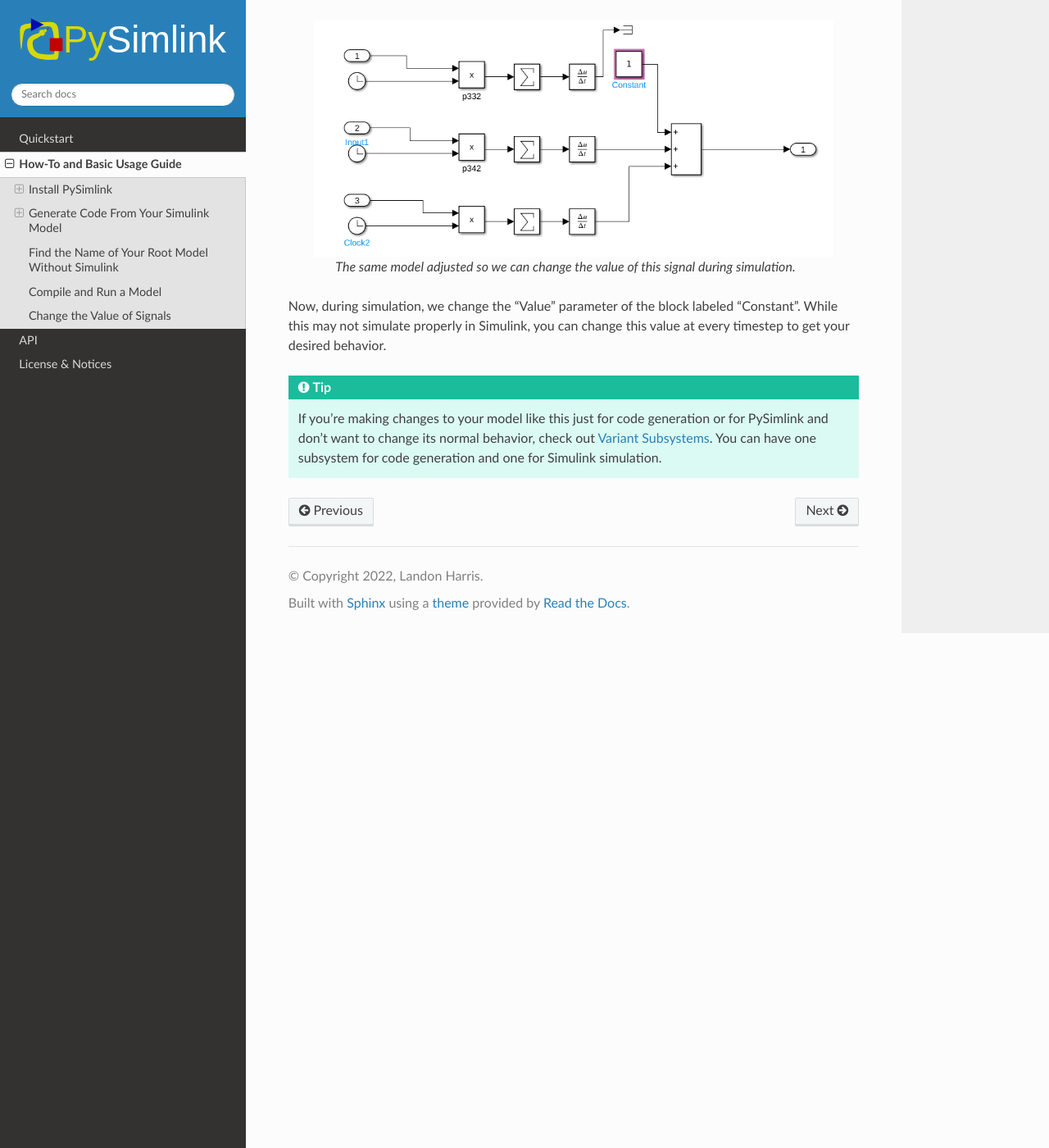
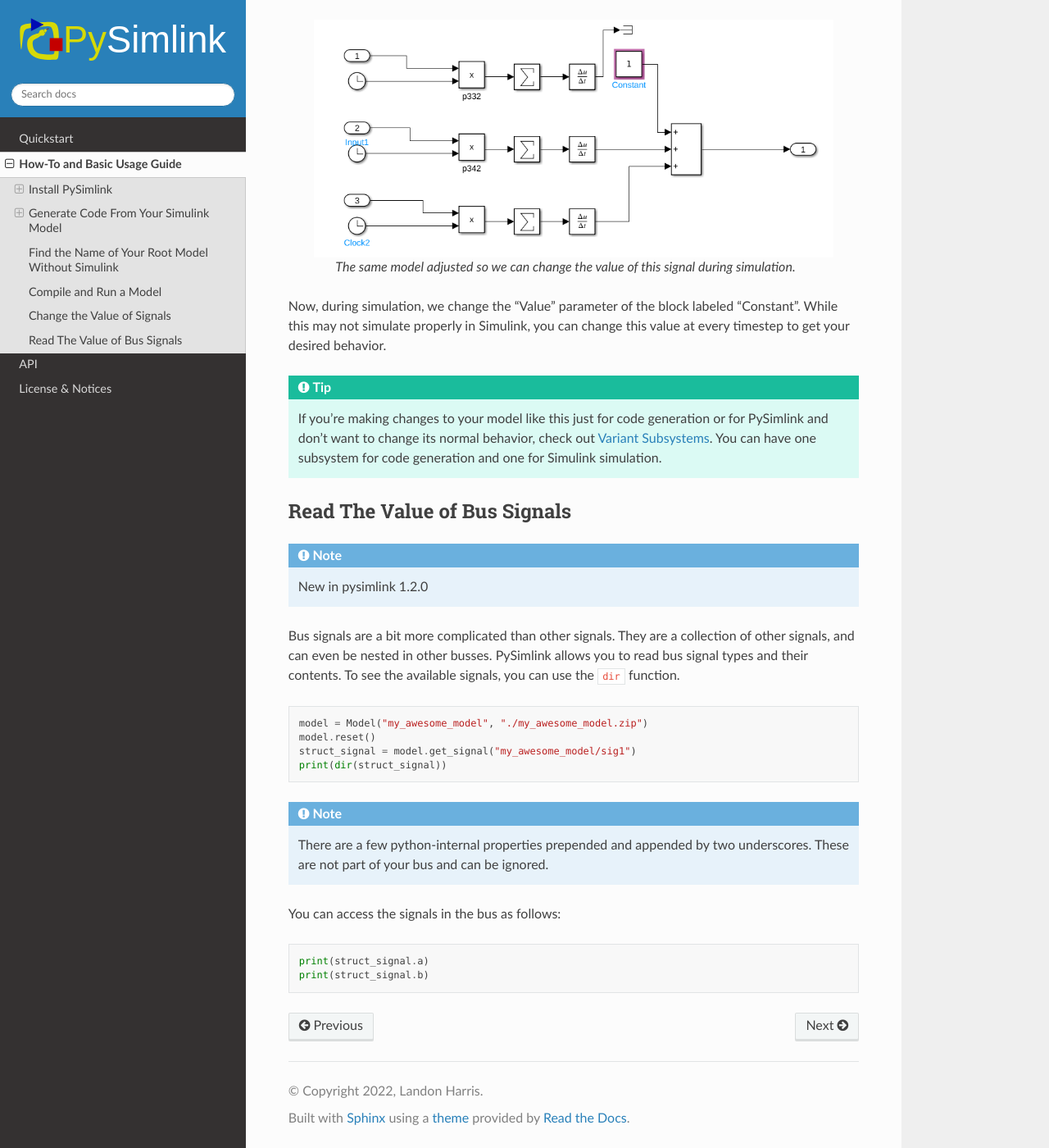
Before and after one commit to lharri73/PySimlink, a Sphinx documentation site: the page built from docs/src/howto.rst, in a window 1280 px wide and 1400 px high, scrolled down 6491 px. Shown: the whole window at 82% size. Built offline with Sphinx 7.4.7 and the Read the Docs theme 2.0.0, drawn with Linux system fonts in a browser that asks for light colours; some of the changed text lies outside the part shown.

Commit message:
update docs

```diff
--- a/docs/src/howto.rst
+++ b/docs/src/howto.rst
@@ -162,7 +162,7 @@ run it in Python. It's as simple as importing PySimlink and calling :code:`print
 
     from pysimlink import Model, print_all_params
 
-    model = Model("my_awesome_mode", "./my_awesome_model.zip")
+    model = Model("my_awesome_model", "./my_awesome_model.zip")
     model.reset()
     print_all_params(model)
 
@@ -205,3 +205,31 @@ properly in Simulink, you can change this value at every timestep to get your de
 .. tip:: If you're making changes to your model like this just for code generation or for PySimlink and don't want to
     change its normal behavior, check out `Variant Subsystems <https://www.mathworks.com/help/simulink/ug/variant-subsystems.html>`_.
     You can have one subsystem for code generation and one for Simulink simulation.
+
+Read The Value of Bus Signals
+-----------------------------
+
+.. note:: New in pysimlink 1.2.0
+
+Bus signals are a bit more complicated than other signals.
+They are a collection of other signals, and can even be nested in other busses. PySimlink
+allows you to read bus signal types and their contents. To see the available signals,
+you can use the :code:`dir` function.
+
+.. code-block:: python
+
+    model = Model("my_awesome_model", "./my_awesome_model.zip")
+    model.reset()
+    struct_signal = model.get_signal("my_awesome_model/sig1")
+    print(dir(struct_signal))
+
+
+.. note:: There are a few python-internal properties prepended and appended by two
+   underscores. These are not part of your bus and can be ignored.
+
+You can access the signals in the bus as follows:
+
+.. code-block:: python
+
+   print(struct_signal.a)
+   print(struct_signal.b)
```
Also changed, not shown: 5 other files.
